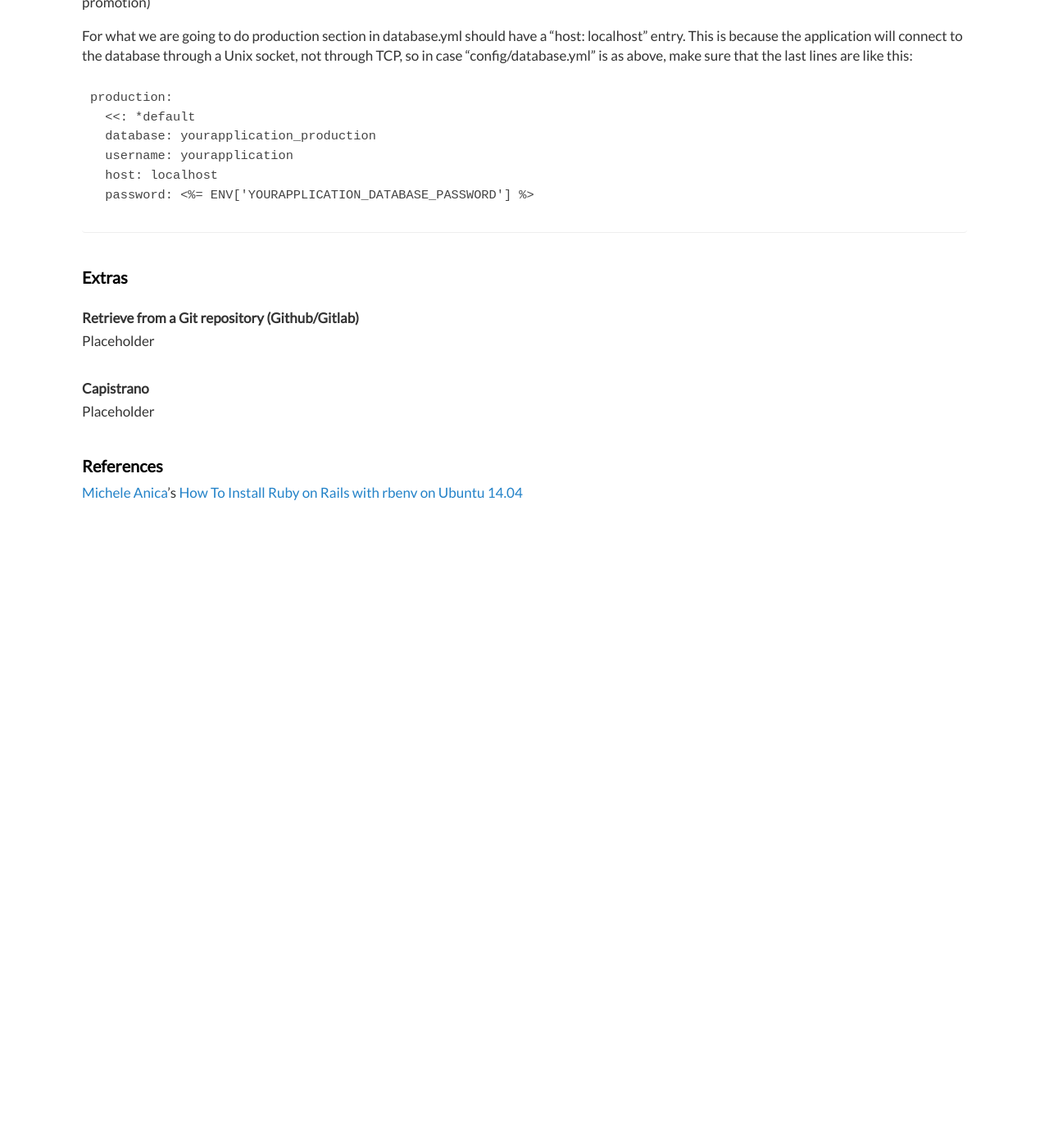
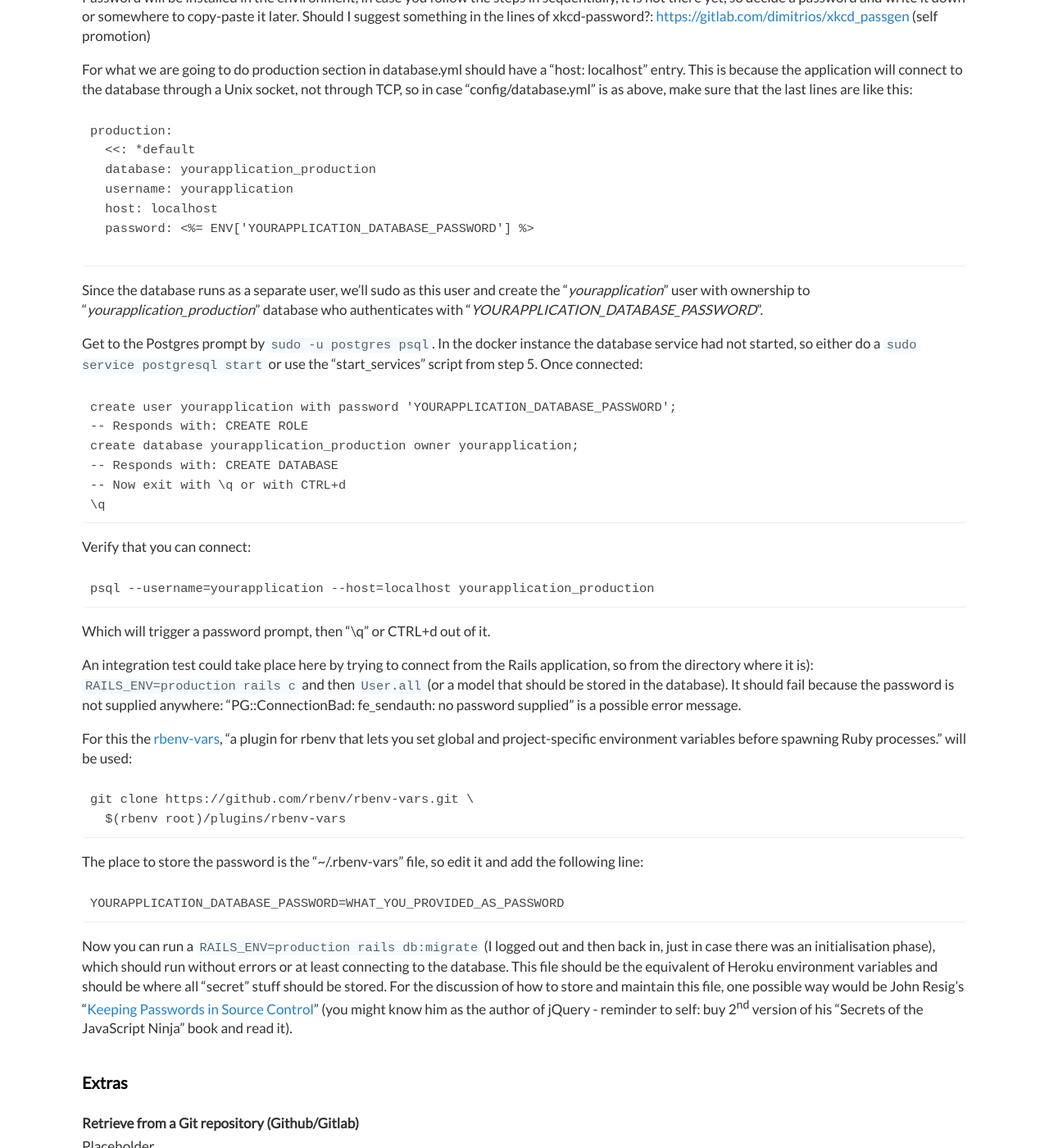
Before and after one commit to dimitrismistriotis/dimitrismistriotis.github.io, a Jekyll site: the page built from _posts/2017-01-07-deploy_rails.md, in a window 1280 px wide and 1400 px high, scrolled down 6938 px. Shown: the whole window at 82% size. Built offline with Jekyll 4.4.1, drawn with Linux system fonts in a browser that asks for light colours; before the commit the page ends 7568 px from its top, so only the background shows below that; some of the changed text lies outside the part shown.

Commit message:
Next steps with PostgreSQL

````diff
--- a/_posts/2017-01-07-deploy_rails.md
+++ b/_posts/2017-01-07-deploy_rails.md
@@ -179,6 +179,8 @@ The default installation might not have a text editor included. Since this post
 does mostly small changes or copy-pastes, nano should be enough so
 `sudo apt-get install nano`. You might be a vim or emacs wizard instead. In
 either case you might want to install and configure an editor now.
+
+**TODO**: SET LOCALE for perl.
 
 ### 3. Install Ruby with rbenv
 
@@ -304,7 +306,7 @@ then
 For some reason (probably something to do with how docker comprehends the
 world), running daemons (in our case nginx and postgresql) did not persist
 between runs of the machine or reboots. That's why I used this little script
-named "`start_services`" after every `vagrant ssh`:
+named "start_services" after every `vagrant ssh`:
 
 ```
 #!/bin/sh
@@ -396,6 +398,62 @@ production:
 ```
 
 
+Since the database runs as a separate user, we'll sudo as this user and create
+the "*yourapplication*" user with ownership to "*yourapplication_production*"
+database who authenticates with "*YOURAPPLICATION_DATABASE_PASSWORD*".
+
+Get to the Postgres prompt by `sudo -u postgres psql`. In the docker instance
+the database service had not started, so either do a
+`sudo service postgresql start` or use the "start_services" script from step 5.
+ Once connected:
+
+```
+create user yourapplication with password 'YOURAPPLICATION_DATABASE_PASSWORD';
+-- Responds with: CREATE ROLE
+create database yourapplication_production owner yourapplication;
+-- Responds with: CREATE DATABASE
+-- Now exit with \q or with CTRL+d
+\q
+```
+
+Verify that you can connect:
+
+```
+psql --username=yourapplication --host=localhost yourapplication_production
+```
+Which will trigger a password prompt, then "\q" or CTRL+d out of it.
+
+An integration test could take place here by trying to connect from the Rails
+application, so from the directory where it is): `RAILS_ENV=production rails c`
+and then `User.all` (or a model that should be stored in the database). It
+should fail because the password is not supplied anywhere: "PG::ConnectionBad:
+fe_sendauth: no password supplied" is a possible error message.
+
+For this the [rbenv-vars](https://github.com/rbenv/rbenv-vars), "a plugin for
+rbenv that lets you set global and project-specific environment variables before
+spawning Ruby processes." will be used:
+
+```
+git clone https://github.com/rbenv/rbenv-vars.git \
+  $(rbenv root)/plugins/rbenv-vars
+```
+
+The place to store the password is the "~/.rbenv-vars" file, so edit it and
+add the following line:
+```
+YOURAPPLICATION_DATABASE_PASSWORD=WHAT_YOU_PROVIDED_AS_PASSWORD
+```
+
+Now you can run a `RAILS_ENV=production rails db:migrate` (I logged out and then
+back in, just in case there was an initialisation phase), which should run
+without errors or at least connecting to the database. This file should be the
+equivalent of Heroku environment variables and should be where all "secret"
+stuff should be stored. For the discussion of how to store and maintain this
+file, one possible way would be John Resig's "[Keeping Passwords in Source
+Control](http://ejohn.org/blog/keeping-passwords-in-source-control/)" (you
+might know him as the author of jQuery - reminder to self: buy 2<sup>nd</sup>
+version of his "Secrets of the JavaScript Ninja" book and read it).
+
 ## Extras
 
 ### Retrieve from a Git repository (Github/Gitlab)
````
Also changed, not shown: other parts of _posts/2017-01-07-deploy_rails.md (+2 -2 lines).
